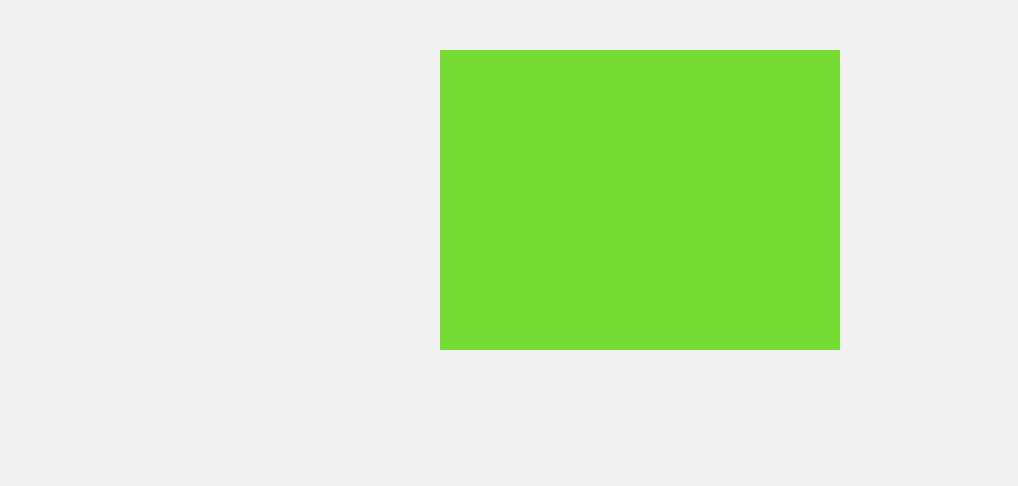
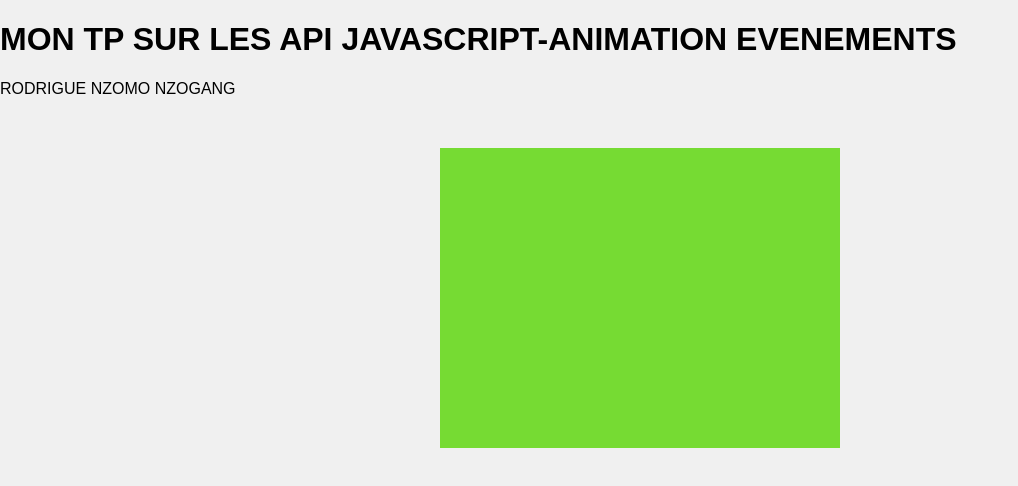
Before and after one commit to RodrigueNzomo/API-Js-Annimation-v-nements-, a plain HTML site: page index.html in a window 1280 px wide. Shown: the whole page, without its empty margins (0-1018 px from the left). Drawn offline with nearby package versions, Linux system fonts and the light colour scheme.

Commit message:
Amelioration de mon code API

```diff
--- a/index.html
+++ b/index.html
@@ -10,6 +10,8 @@
 </head>
 
 <body>
+    <h1>MON TP SUR LES API JAVASCRIPT-ANIMATION EVENEMENTS</h1>
+    <p>RODRIGUE NZOMO NZOGANG</p>
     <div id="animationBox" class="box"></div>
 
     <!-- Inclusion de la librairie Anime.js -->
```
Also changed, not shown: JS(ES6+)/script.js (+11 -0 lines).
